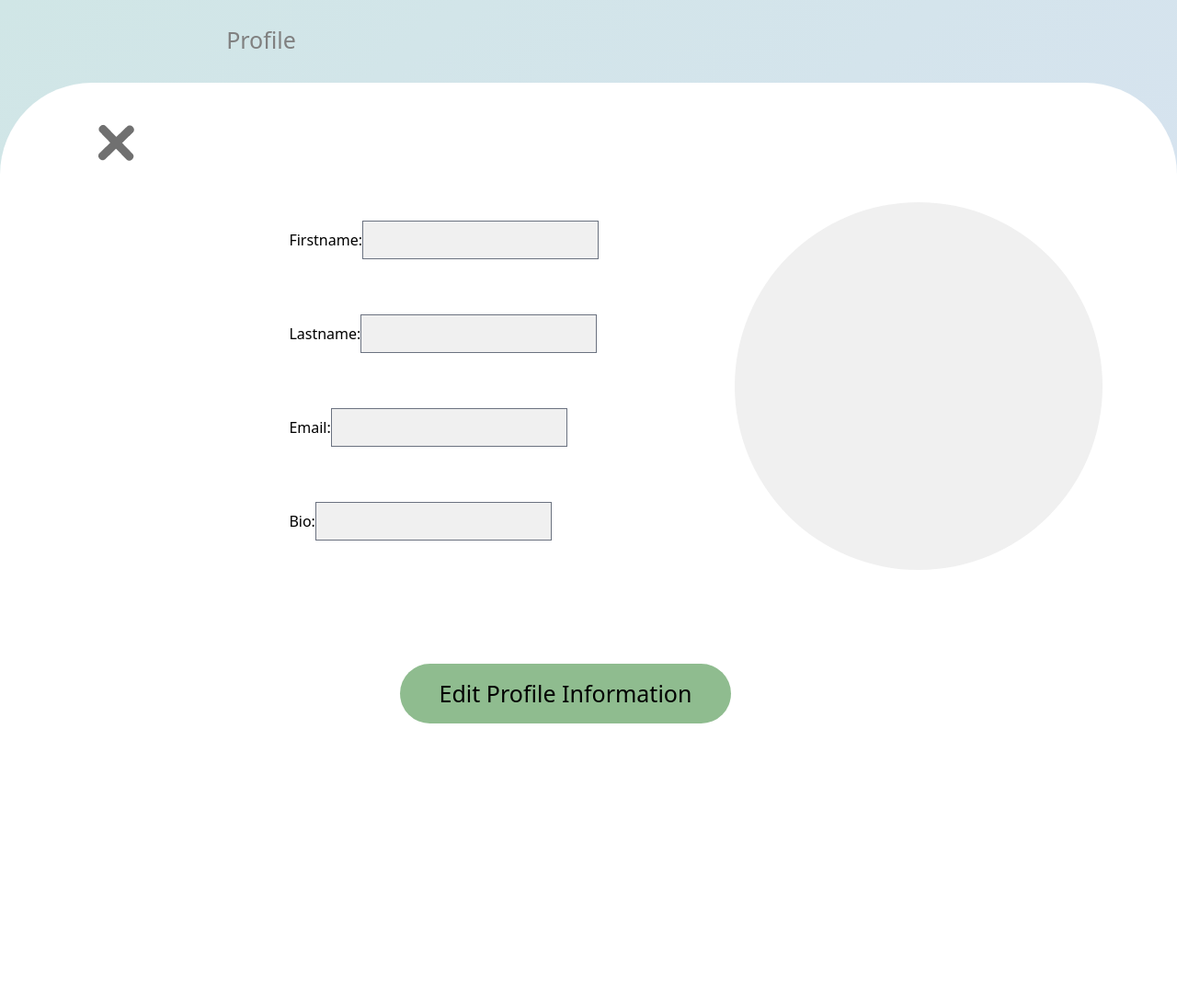
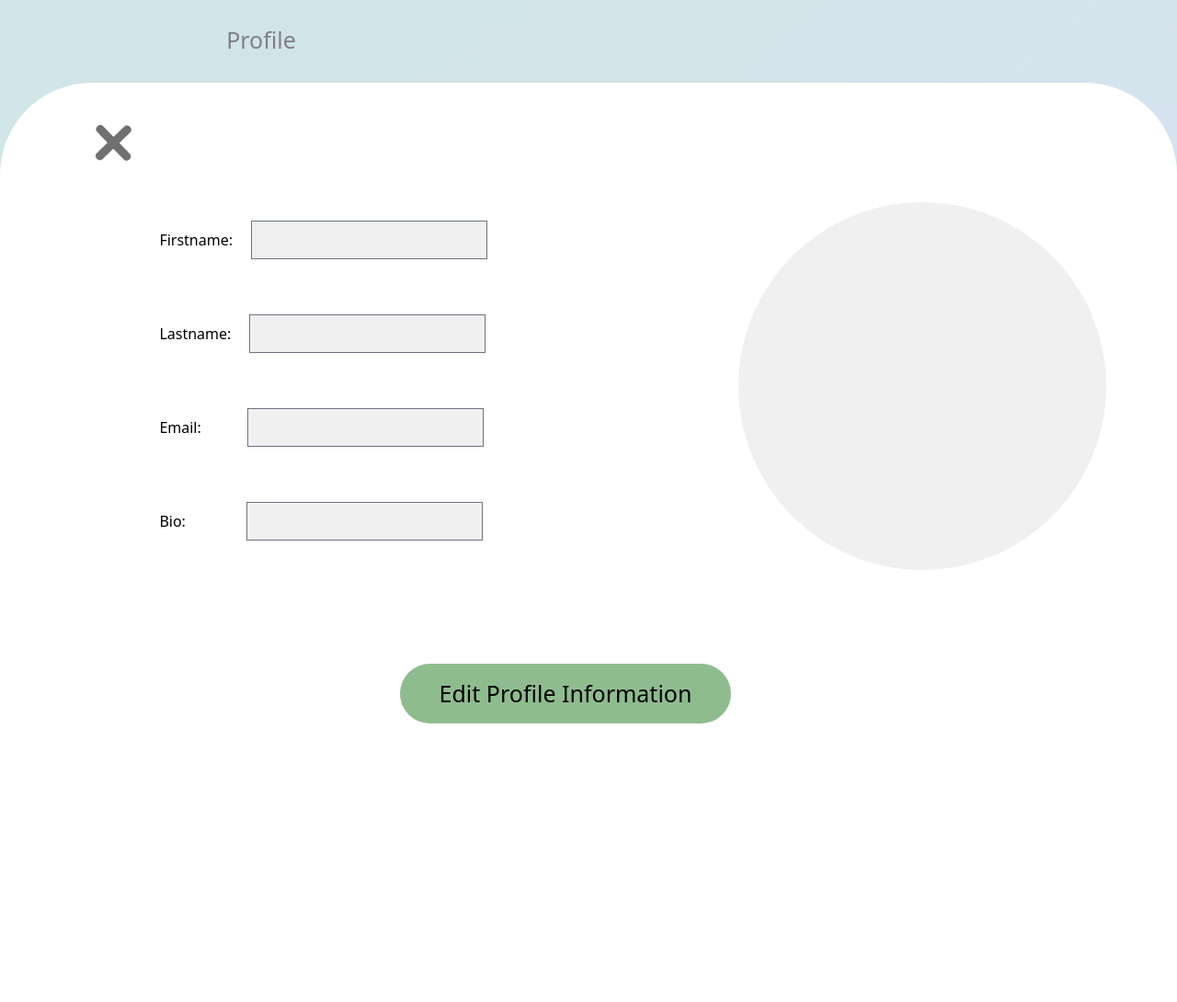
Before and after one commit to aakashjariwala/Homie-Time, a Django app: template 348-proj/hometime/hometime/templates/profile.html in a window 1280 px wide. Shown: the whole page at 92% size. Run offline with Django 4.2, Linux system fonts and the light colour scheme; the template is opened without the code that fills it, so the values that code supplies are empty; style sheets or scripts are compiled from the project's sources; some libraries are stand-ins or nearby versions.

Commit message:
fixed ui for profile textboxes
nice
they are aligned
definitely should've made the labels and textboxes into a table format but u live u learn

```diff
--- a/348-proj/hometime/hometime/templates/profile.html
+++ b/348-proj/hometime/hometime/templates/profile.html
@@ -57,6 +57,15 @@
 
 		label {
 			vertical-align: baseline;
+			margin-right: 20px;
+		}
+
+		.email {
+			margin-right: 50px;
+		}
+
+		.bio {
+			margin-right: 66px;
 		}
 
 		.Field{
@@ -124,11 +133,13 @@
 			flex-direction: column;
 		}
 
-		/*
+
 		.display{
-			display: block;
-			outline: 4px solid blue;
-		}*/
+			display: flex;
+			flex-direction: column;
+			margin-left: -30%;
+		}
+
 
 
 	</style>
@@ -156,11 +167,11 @@
 							<input disabled style="background-color: #F0F0F0;" type="text" class="user" id="lastnameID" name="lastname" value="{{lastname}}">
 						</div>
 						<div class="Field">
-							<label class="user" for="">Email: </label>
+							<label class="user email" for="">Email: </label>
 							<input disabled style="background-color: #F0F0F0;" type="text" class="user" id="emailID" name="email" value="{{email}}">
 						</div>
 						<div class="Field">
-							<label class="user" for="">Bio: </label>
+							<label class="user bio" for="">Bio: </label>
 							<input disabled style="background-color: #F0F0F0;" type="text" class="user" id="bioID" name="bio" value="{{bio}}">
 							<!-- <input style="width: 535px; height: 100px;" type="text"> -->
 						</div>
```
Also changed, not shown: 348-proj/hometime/db.sqlite3.
